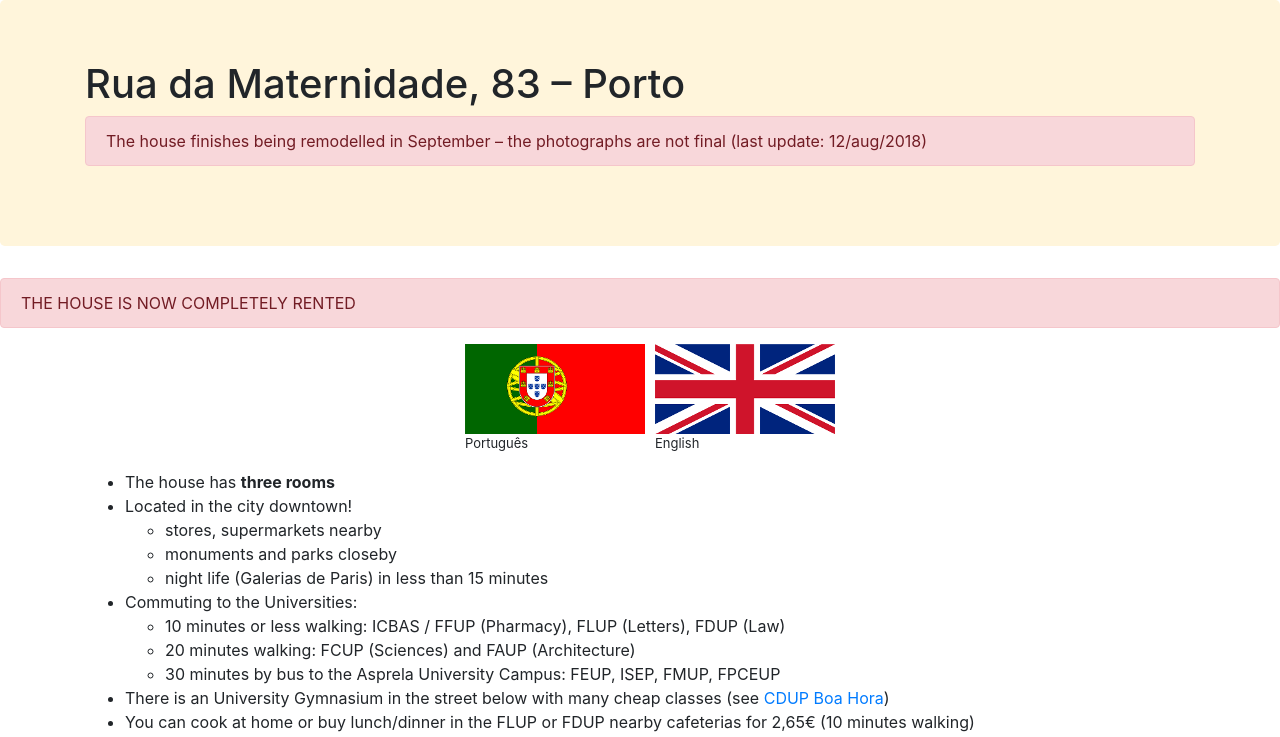
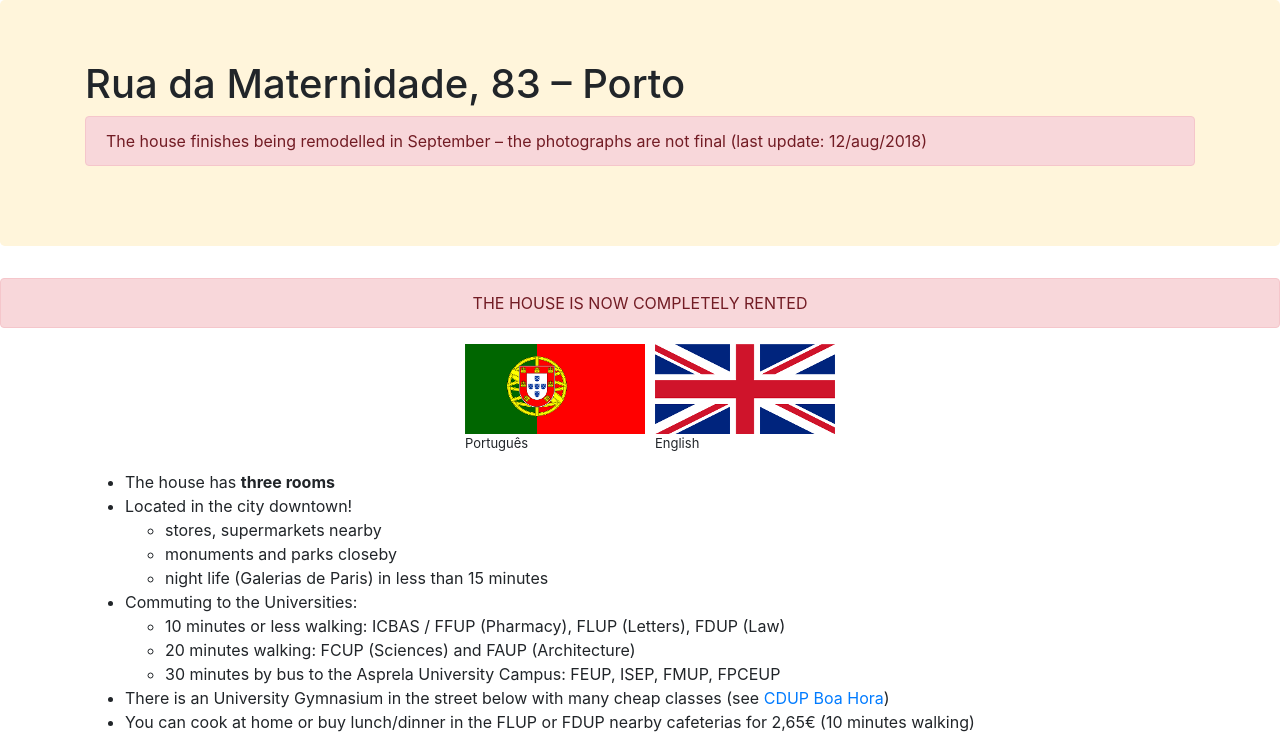
Before and after one commit to rpmcruz/rpmcruz.github.io, a Jekyll site: the page maternidade/index-en.html, which Jekyll copies as it is, in a window 1280 px wide. Shown: the top 737 px of the page. Built offline with Jekyll 4.4.1, drawn with Linux system fonts in a browser that asks for light colours.

Commit message:
Text centered.

```diff
--- a/maternidade/index-en.html
+++ b/maternidade/index-en.html
@@ -18,8 +18,8 @@ The house finishes being remodelled in September &ndash; the photographs are not
 </div>
 </div>
 
-<div class="alert alert-danger" role="alert">
-THE HOUSE IS NOW COMPLETELY RENTED
+<div class="alert alert-danger text-center" role="alert">
+<center>THE HOUSE IS NOW COMPLETELY RENTED</center>
 </div>
 
 
--- a/maternidade/index.html
+++ b/maternidade/index.html
@@ -18,7 +18,7 @@ A residência termina de ser restaurada em setembro &ndash; as fotografias não
 </div>
 </div>
 
-<div class="alert alert-danger" role="alert">
+<div class="alert alert-danger text-center" role="alert">
 A CASA JÁ FOI COMPLETAMENTE ALUGADA
 </div>
 
```
